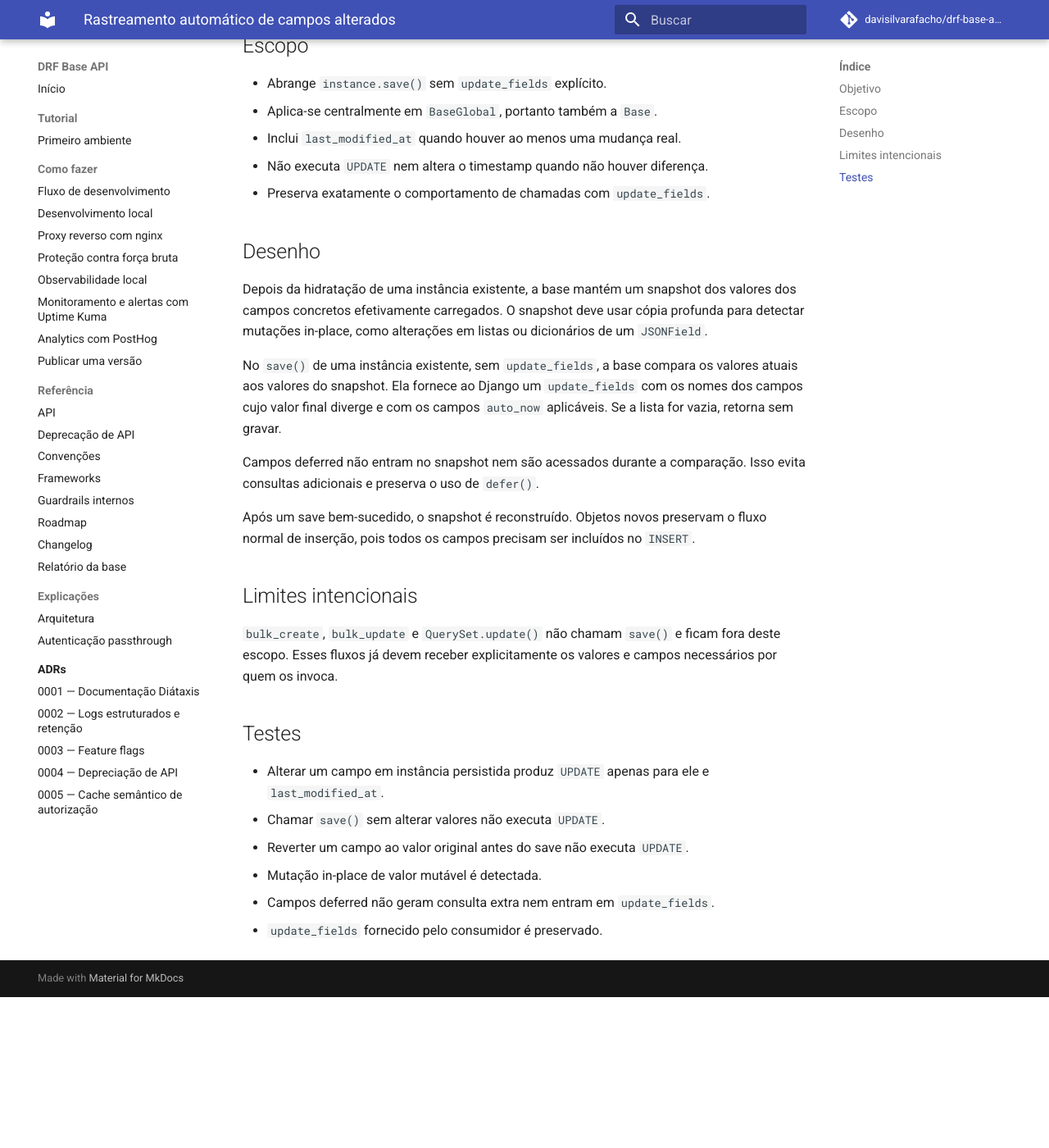
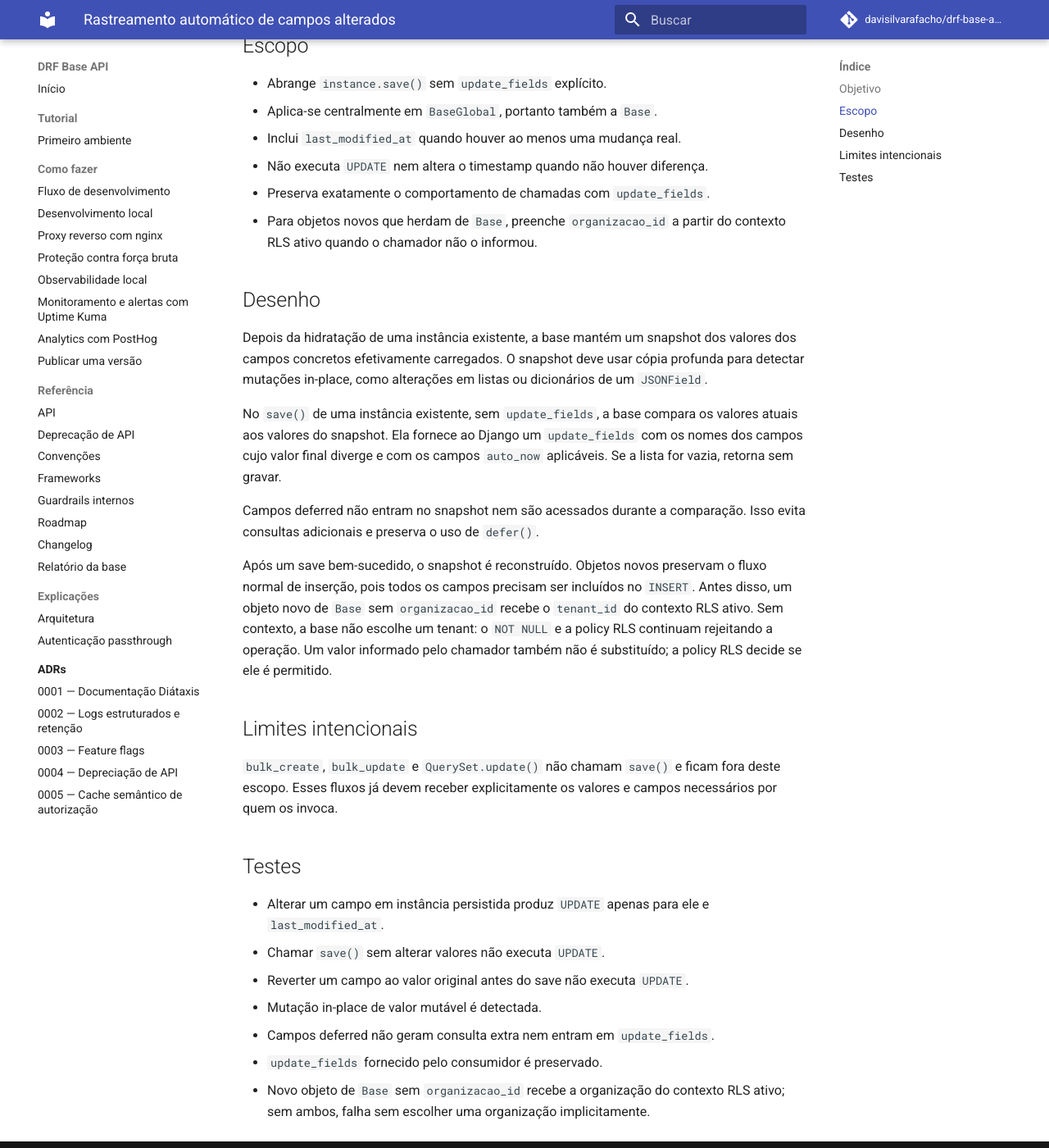
Before and after one commit to davisilvarafacho/django-api-startup-template, an MkDocs documentation site: the page built from docs/superpowers/specs/2026-08-09-rastreamento-de-campos-design.md, in a window 1280 px wide and 1400 px high, scrolled down 335 px. Shown: the whole window at 82% size. Built offline with MkDocs 1.6.1 and Material for MkDocs 9.7.7, drawn with Linux system fonts in a browser that asks for light colours; comment, search, counter and statistics services are not loaded; before the commit the page ends 1551 px from its top, so only the background shows below that.

Commit message:
docs: add tenant assignment to model design

```diff
--- a/docs/superpowers/specs/2026-08-09-rastreamento-de-campos-design.md
+++ b/docs/superpowers/specs/2026-08-09-rastreamento-de-campos-design.md
@@ -14,6 +14,8 @@ esses campos ao Django, sem código adicional nos consumidores.
 - Inclui `last_modified_at` quando houver ao menos uma mudança real.
 - Não executa `UPDATE` nem altera o timestamp quando não houver diferença.
 - Preserva exatamente o comportamento de chamadas com `update_fields`.
+- Para objetos novos que herdam de `Base`, preenche `organizacao_id` a partir
+  do contexto RLS ativo quando o chamador não o informou.
 
 ## Desenho
 
@@ -32,7 +34,10 @@ Isso evita consultas adicionais e preserva o uso de `defer()`.
 
 Após um save bem-sucedido, o snapshot é reconstruído. Objetos novos preservam o
 fluxo normal de inserção, pois todos os campos precisam ser incluídos no
-`INSERT`.
+`INSERT`. Antes disso, um objeto novo de `Base` sem `organizacao_id` recebe o
+`tenant_id` do contexto RLS ativo. Sem contexto, a base não escolhe um tenant:
+o `NOT NULL` e a policy RLS continuam rejeitando a operação. Um valor informado
+pelo chamador também não é substituído; a policy RLS decide se ele é permitido.
 
 ## Limites intencionais
 
@@ -49,3 +54,5 @@ campos necessários por quem os invoca.
 - Mutação in-place de valor mutável é detectada.
 - Campos deferred não geram consulta extra nem entram em `update_fields`.
 - `update_fields` fornecido pelo consumidor é preservado.
+- Novo objeto de `Base` sem `organizacao_id` recebe a organização do contexto
+  RLS ativo; sem ambos, falha sem escolher uma organização implicitamente.
```
